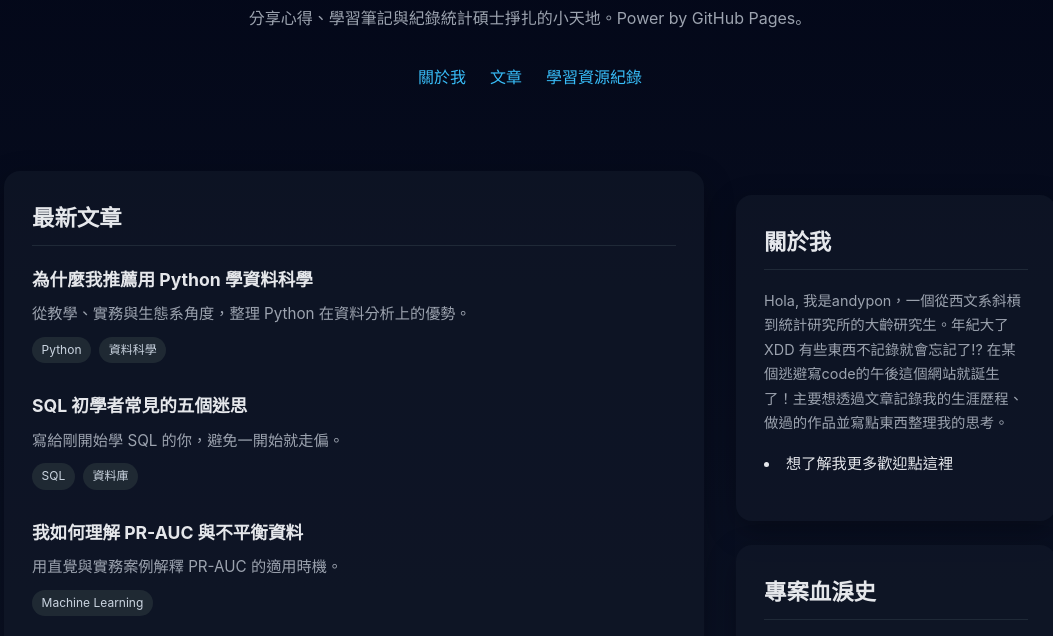
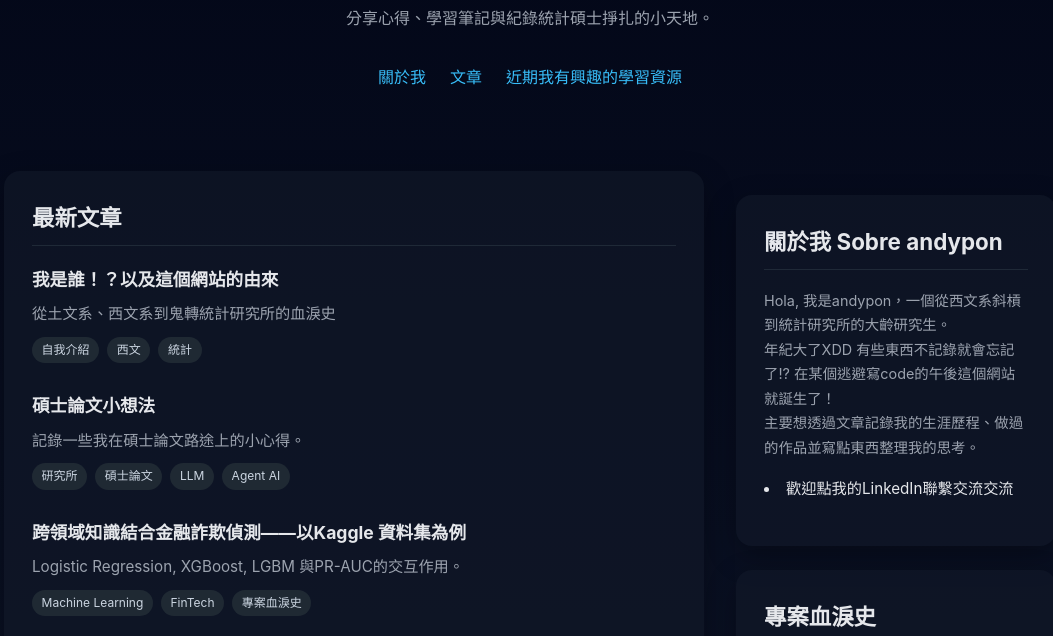
Before and after one commit to andyponn/andyponn.github.io, a plain HTML site: page index.html in a window 1280 px wide. Shown: the part 162-798 px from the top of the page, without its empty margins (110-1163 px from the left). Drawn offline with Linux system fonts and the light colour scheme.

Commit message:
update webpage

```diff
--- a/index.html
+++ b/index.html
@@ -3,7 +3,7 @@
 <head>
   <meta charset="UTF-8" />
   <meta name="viewport" content="width=device-width, initial-scale=1.0" />
-  <title>andypon的統計之旅 | Andy Chen</title>
+  <title>andypon的交大統計之旅 | Andy Chen</title>
   <meta name="description" content="andypon的個人網站、學習資源圖書館還有一些小心得" />
   <style>
     :root {
@@ -149,11 +149,11 @@
 
 <header>
   <h1>andypon的統計之旅</h1>
-  <p>分享心得、學習筆記與紀錄統計碩士掙扎的小天地。Power by GitHub Pages。</p>
+  <p>分享心得、學習筆記與紀錄統計碩士掙扎的小天地。</p>
   <nav>
     <a href="#about">關於我</a>
     <a href="#articles">文章</a>
-    <a href="#resources">學習資源紀錄</a>
+    <a href="#resources">近期我有興趣的學習資源</a>
   </nav>
 </header>
 
@@ -162,39 +162,44 @@
   <section id="articles">
     <h2>最新文章</h2>
 
-    <article data-tags="python,資料科學">
-      <h3>為什麼我推薦用 Python 學資料科學</h3>
-      <p>從教學、實務與生態系角度，整理 Python 在資料分析上的優勢。</p>
+    <article data-tags="自我介紹,西文,統計">
+      <h3>我是誰！？以及這個網站的由來</h3>
+      <p>從土文系、西文系到鬼轉統計研究所的血淚史</p>
       <div class="tags">
-        <span class="tag">Python</span>
-        <span class="tag">資料科學</span>
+        <span class="tag">自我介紹</span>
+        <span class="tag">西文</span>
+        <span class="tag">統計</span>
       </div>
     </article>
 
-    <article data-tags="sql,資料庫">
-      <h3>SQL 初學者常見的五個迷思</h3>
-      <p>寫給剛開始學 SQL 的你，避免一開始就走偏。</p>
+    <article data-tags="研究所,碩士論文,LLM,Agent AI">
+      <h3>碩士論文小想法</h3>
+      <p>記錄一些我在碩士論文路途上的小心得。</p>
       <div class="tags">
-        <span class="tag">SQL</span>
-        <span class="tag">資料庫</span>
+        <span class="tag">研究所</span>
+        <span class="tag">碩士論文</span>
+        <span class="tag">LLM</span>
+        <span class="tag">Agent AI</span>
       </div>
     </article>
 
-    <article data-tags="machine learning">
-      <h3>我如何理解 PR-AUC 與不平衡資料</h3>
-      <p>用直覺與實務案例解釋 PR-AUC 的適用時機。</p>
+    <article data-tags="machine learning, FinTech, 專案血淚史">
+      <h3>跨領域知識結合金融詐欺偵測——以Kaggle 資料集為例</h3>
+      <p>Logistic Regression, XGBoost, LGBM 與PR-AUC的交互作用。</p>
       <div class="tags">
         <span class="tag">Machine Learning</span>
+        <span class="tag">FinTech</span>
+        <span class="tag">專案血淚史</span>
       </div>
     </article>
   </section>
 
   <aside>
     <section id="about" style="margin-top:1.5rem;">
-      <h2>關於我</h2>
+      <h2>關於我 Sobre andypon</h2>
       <p style="color:var(--muted); font-size:0.9rem;">
-        Hola, 我是andypon，一個從西文系斜槓到統計研究所的大齡研究生。年紀大了XDD 有些東西不記錄就會忘記了!? 在某個逃避寫code的午後這個網站就誕生了！主要想透過文章記錄我的生涯歷程、做過的作品並寫點東西整理我的思考。
-        <li><a href="https://www.linkedin.com/notifications/?filter=all" target="_blank">想了解我更多歡迎點這裡</a></li>
+        Hola, 我是andypon，一個從西文系斜槓到統計研究所的大齡研究生。<br>年紀大了XDD 有些東西不記錄就會忘記了!? 在某個逃避寫code的午後這個網站就誕生了！<br>主要想透過文章記錄我的生涯歷程、做過的作品並寫點東西整理我的思考。
+        <li><a href="https://www.linkedin.com/notifications/?filter=all" target="_blank">歡迎點我的LinkedIn聯繫交流交流</a></li>
       </p>
     </section>
 
@@ -204,7 +209,7 @@
         <li><a href="https://github.com/andyponn/2025_Fraud-Detection-project" target="_blank">2026_金融詐欺專案</a></li>
     </section>
 
-    <section id="resources">
+    <section id="resources" style="margin-top:1.5rem;">
       <h2>近期我有興趣的學習資源</h2>
       <ul>
         <li><a href="https://speech.ee.ntu.edu.tw/~hylee/ml/2021-spring.php" target="_blank">台大李宏毅教授_2021機器學習</a></li>
```
